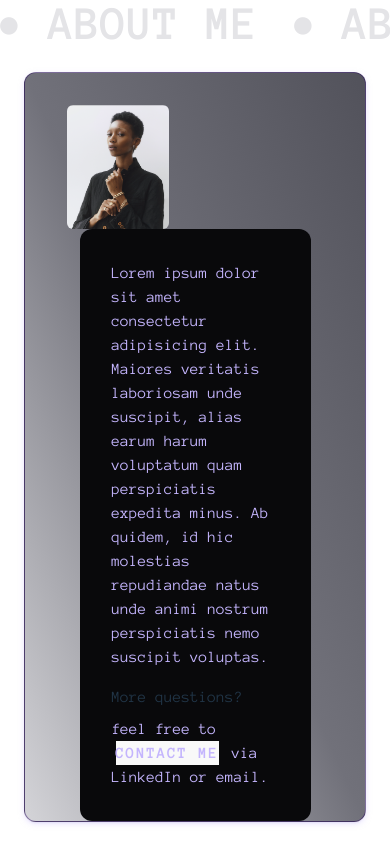
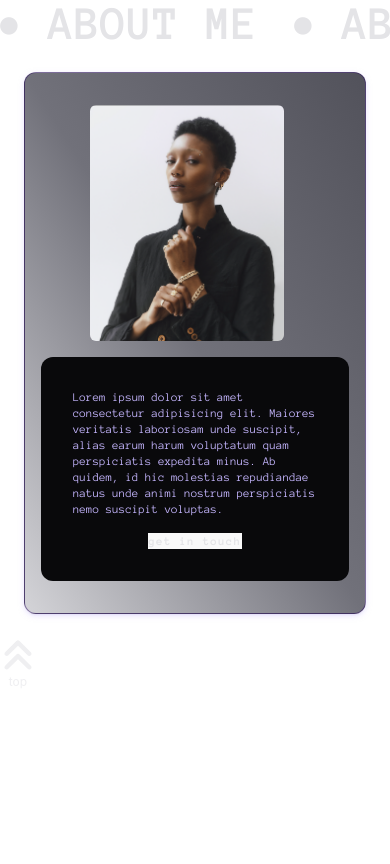
Before and after one commit to aaronAlien/AHS-Portfolio, a React (Vite) app: page /about in a window 390 px wide. Shown: the top 864 px of the page. Built offline with nearby package versions, Linux system fonts and the light colour scheme.

Commit message:
Scroll arrows, AboutMe - mobile responsiveness.

```diff
--- a/src/Components/About/MoreAboutMe.jsx
+++ b/src/Components/About/MoreAboutMe.jsx
@@ -5,24 +5,21 @@ import ContactModal from "../Modal/ContactModal";
 const MoreAboutMe = ({ setIsOpen }) => {
   return (
     <>
-        <div className='grid sm:grid-cols-3 sm:grid-rows-3'>
+        <div className='grid grid-cols-1 sm:grid-cols-3 sm:grid-rows-3 gap-4 sm:gap-0'>
           <div className='col-span-1 row-span-3'>
             <img src={portrait} alt='' className='w-2/3 mx-auto rounded-md' />
           </div>
-          <div className='col-span-2 row-span-3 px-8 py-8 w-3/4 m-auto font-anonymousPro bg-zinc-950 rounded-xl'>
-            <p className='mb-2 text-violet-300'>
+          <div className='col-span-2 row-span-3 px-8 py-8 w-full sm:w-3/4 m-auto font-anonymousPro bg-zinc-950 rounded-xl'>
+            <p className='mb-2 text-xs sm:text-base text-violet-300'>
               Lorem ipsum dolor sit amet consectetur adipisicing elit. Maiores
               veritatis laboriosam unde suscipit, alias earum harum voluptatum
               quam perspiciatis expedita minus. Ab quidem, id hic molestias
               repudiandae natus unde animi nostrum perspiciatis nemo suscipit
               voluptas.
             </p>
-            <ul className='flex flex-col gap-2 mt-4'>
-              <li>More questions?</li>
-              <span className='text-violet-300'>
-                feel free to <ContactModal /> via LinkedIn or email.
-              </span>
-            </ul>
+            <p className='text-zinc-200 mt-4 text-center text-xs sm:text-base'>
+              <ContactModal />
+              </p>
           </div>
         </div>
 
--- a/src/Components/Landing/Landing.jsx
+++ b/src/Components/Landing/Landing.jsx
@@ -25,7 +25,7 @@ const Landing = () => {
           </div>
         </div>
       </div>
-      <div className='relative top-28 animate-pulse text-zinc-200/80 text-7xl'>
+      <div className='relative top-0 sm:top-28 animate-pulse text-zinc-200/80 text-2xl mb-4 sm:mb-0 sm:text-7xl'>
         <a href="#projects">
           <FaAnglesDown />
         </a>
--- a/src/Components/Modal/ContactModal.jsx
+++ b/src/Components/Modal/ContactModal.jsx
@@ -11,9 +11,9 @@ const ContactModal = () => {
     <>
       <button
         onClick={() => setIsOpen(true)}
-        className='mx-1 tracking-widest text-center uppercase font-anonymousPro font-semibold hover:text-zinc-200 transition duration-500 ease-in-out'
+        className='mx-1 tracking-widest text-center font-anonymousPro font-semibold hover:uppercase transition duration-500 ease-in-out'
       >
-        contact me
+        get in touch
       </button>
 
       {isOpen && (
--- a/src/Pages/About/AboutMe.jsx
+++ b/src/Pages/About/AboutMe.jsx
@@ -13,11 +13,11 @@ const AboutMe = () => {
       </div>
       <div
         id='about'
-        className='max-w-screen-xl flex flex-col m-6 sm:mx-5 px-4 pt-8 bg-gradient-to-tr from-zinc-300 via-zinc-500 to-zinc-600 rounded-xl shadow-custom border border-violet-950/50'
+        className='max-w-screen-xl flex flex-col m-6 sm:mx-5 px-4 py-8 bg-gradient-to-tr from-zinc-300 via-zinc-500 to-zinc-600 rounded-xl shadow-custom border border-violet-950/50'
       >
         <MoreAboutMe />
       </div>
-      <div className='relative top-28 w-min text-center animate-pulse text-zinc-200/80 text-4xl'>
+      <div className='relative top-0 sm:top-28 w-min text-center animate-pulse text-zinc-200/80 text-4xl'>
         <a href='#landing'>
           <FaAnglesUp />
           <p className='text-xs'>top</p>{" "}
--- a/src/Pages/MyProjects/MyProjects.jsx
+++ b/src/Pages/MyProjects/MyProjects.jsx
@@ -60,7 +60,7 @@ const MyProjects = () => {
           </button>
         </div>*/}
       </div>
-      <div className='relative top-28 animate-pulse text-zinc-200/80 text-7xl'>
+      <div className='relative top-0 sm:top-28 animate-pulse text-zinc-200/80 text-2xl mb-4 sm:mb-0 sm:text-7xl'>
         <a href="#about">
           <FaAnglesDown />
         </a>
```
